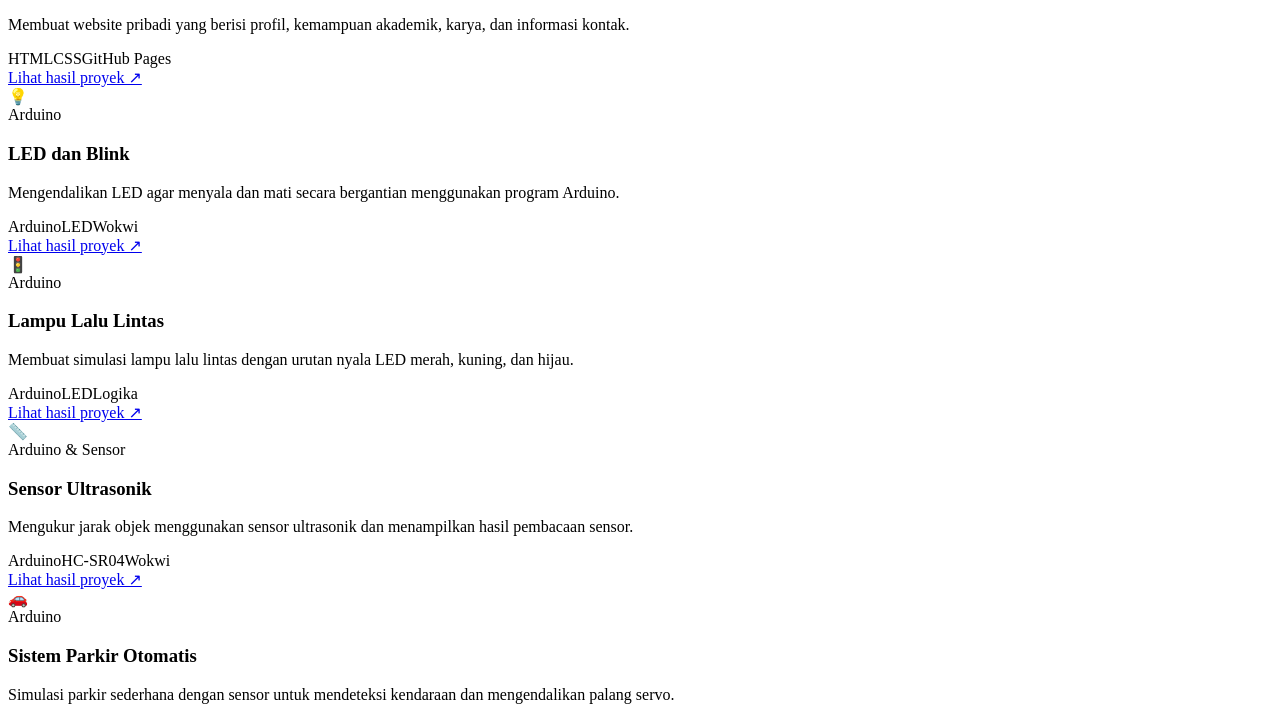
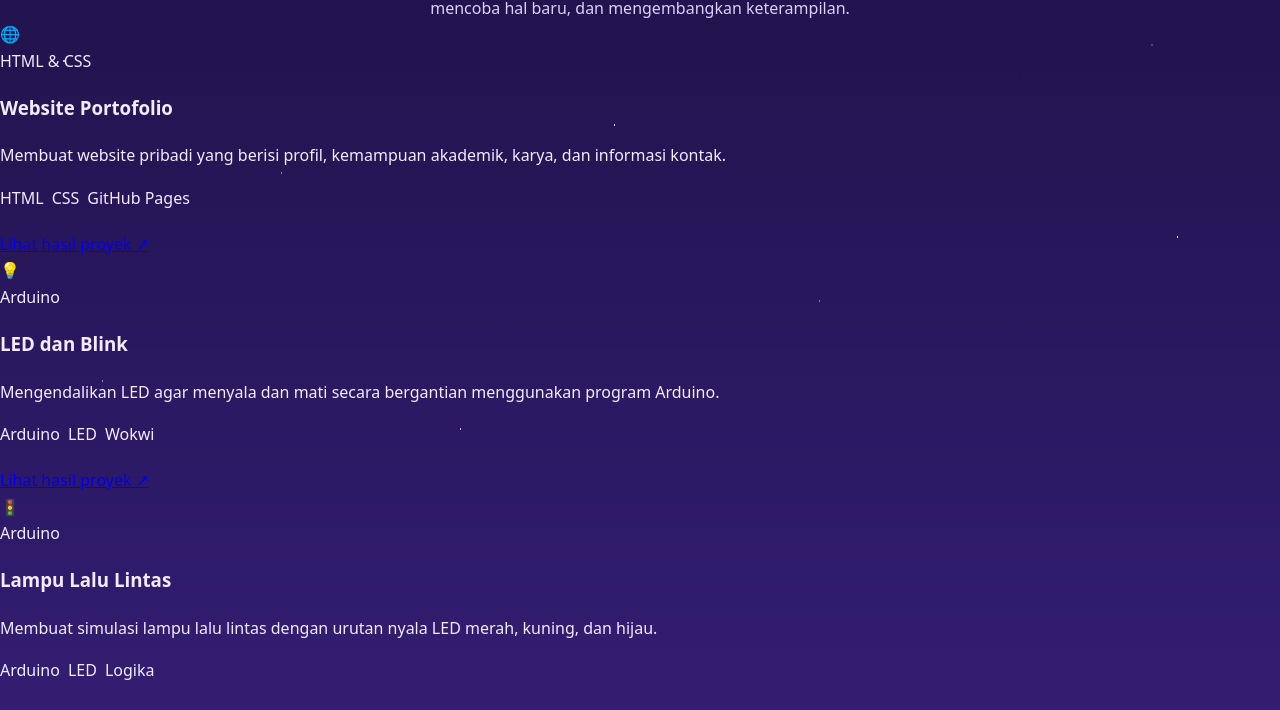
Before and after one commit to kiyelleleo/initerakhirbanget, a plain HTML site: page informatika.html in a window 1280 px wide. Shown: the part 323-1033 px from the top of the page. Drawn offline with Linux system fonts and the light colour scheme.

Commit message:
Change stylesheet link from style-projek.css to goat.css

```diff
--- a/informatika.html
+++ b/informatika.html
@@ -5,7 +5,7 @@
   <meta name="viewport" content="width=device-width, initial-scale=1.0">
   <meta name="description" content="Kumpulan proyek Informatika saya.">
   <title>Proyek Informatika Saya</title>
-  <link rel="stylesheet" href="style-projek.css">
+  <link rel="stylesheet" href="goat.css">
 </head>
 <body>
   <header class="site-header">
```
